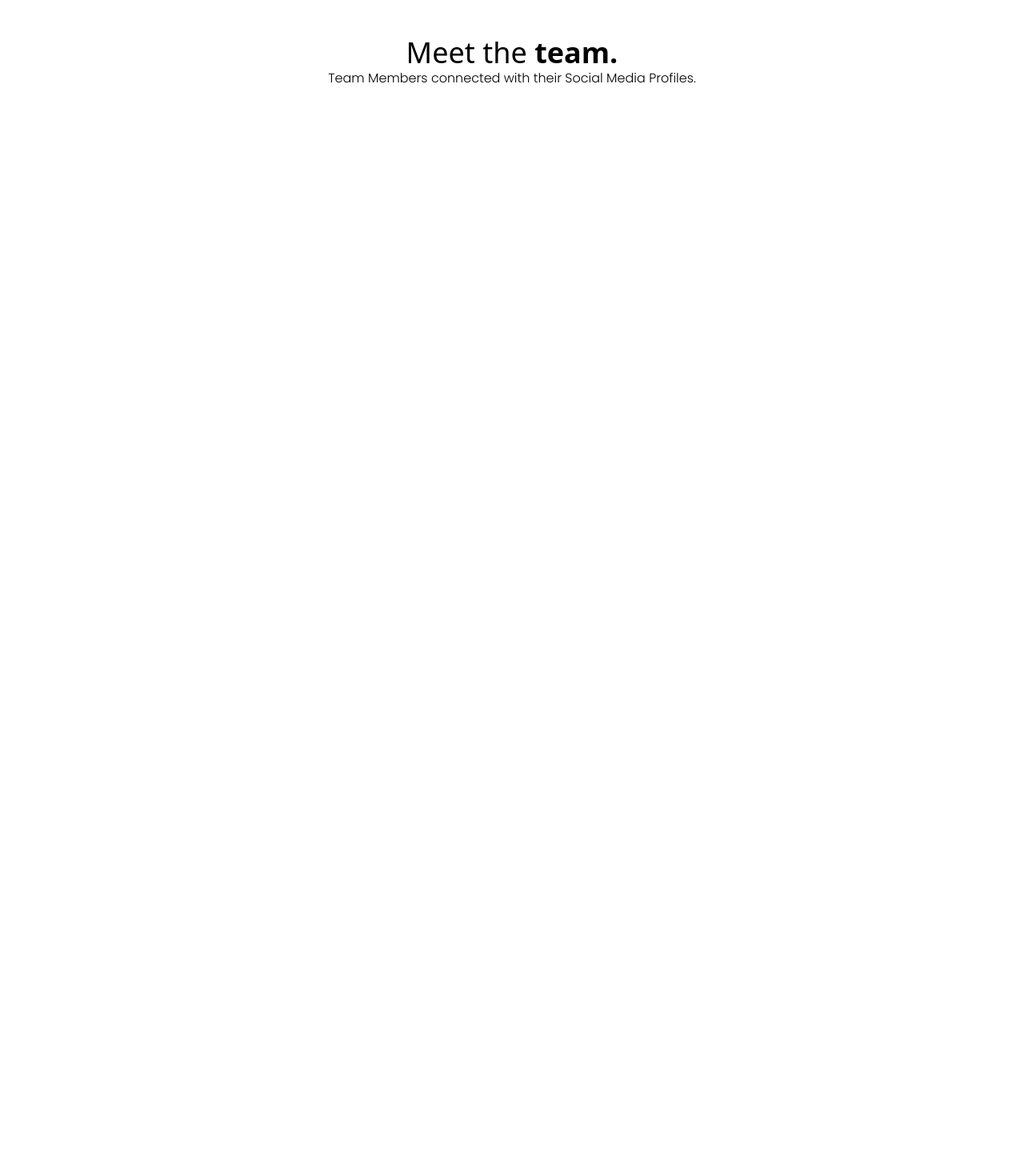
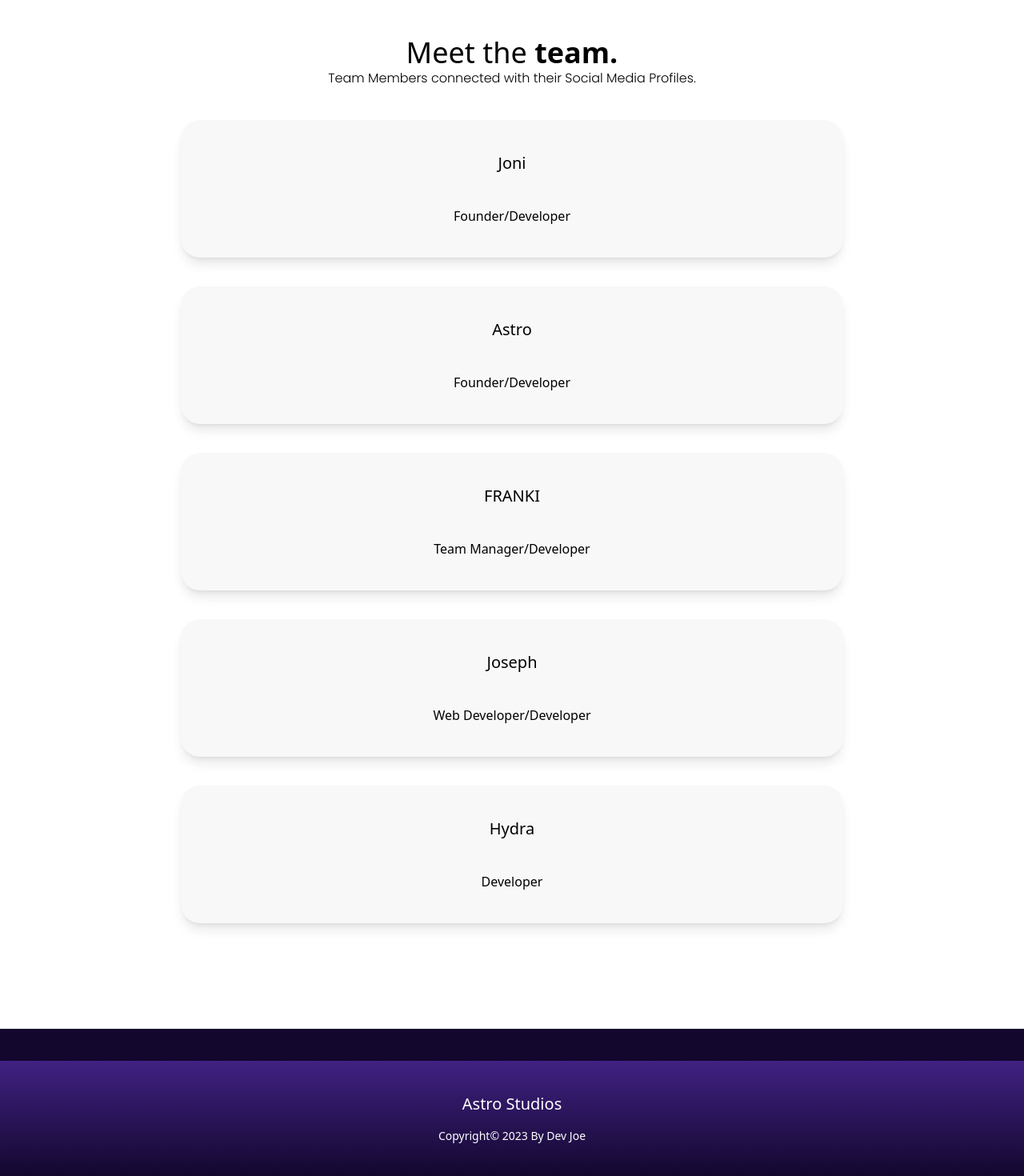
Before and after one commit to smith911-tech/AstroBot, a React (Vite) app: page /team in a window 1280 px wide. Shown: the part 638-2108 px from the top of the page at 80% size. Before the commit the page ends 884 px from the top, so only its background shows below. Built offline with nearby package versions, Linux system fonts and the light colour scheme.

Commit message:
added team members

```diff
--- a/src/Team.jsx
+++ b/src/Team.jsx
@@ -1,3 +1,4 @@
+import Footer from "./General Component/Footer";
 import Header from "./General Component/Header";
 import Community from "./assets/community.png";
 
@@ -44,10 +45,30 @@ export default function Team() {
           <p className=" text-center font-Poppins font-light">
             Team Members connected with their Social Media Profiles.
           </p>
-          <div className=" mt-10 pb-4">
-
-          </div>
+          <section className=" mt-10 pb-4 flex justify-center gap-[5%] flex-wrap">
+            <div className="flex flex-col justify-center items-center rounded-3xl shadow-lg bg-[#F8F8F8] gap-10 p-10 w-[70%] mb-9">
+              <h2 className=" text-xl font-medium ">Joni</h2>
+              <p className="">Founder/Developer</p>
+            </div>
+            <div className="flex flex-col justify-center items-center rounded-3xl shadow-lg bg-[#F8F8F8] gap-10 p-10 w-[70%] mb-9">
+              <h2 className=" text-xl font-medium ">Astro</h2>
+              <p>Founder/Developer</p>
+            </div>
+            <div className="flex flex-col justify-center items-center rounded-3xl shadow-lg bg-[#F8F8F8] gap-10 p-10 w-[70%] mb-9">
+              <h2 className=" text-xl font-medium ">FRANKI</h2>
+              <p className="">Team Manager/Developer</p>
+            </div>
+            <div className="flex flex-col justify-center items-center rounded-3xl shadow-lg bg-[#F8F8F8] gap-10 p-10 w-[70%] mb-9">
+              <h2 className=" text-xl font-medium ">Joseph</h2>
+              <p className="">Web Developer/Developer</p>
+            </div>
+            <div className="flex flex-col justify-center items-center rounded-3xl shadow-lg bg-[#F8F8F8] gap-10 p-10 w-[70%] mb-9">
+              <h2 className=" text-xl font-medium ">Hydra</h2>
+              <p className="">Developer</p>
+            </div>
+          </section>
         </section>
+        <Footer />
       </main>
     );
 }
```
